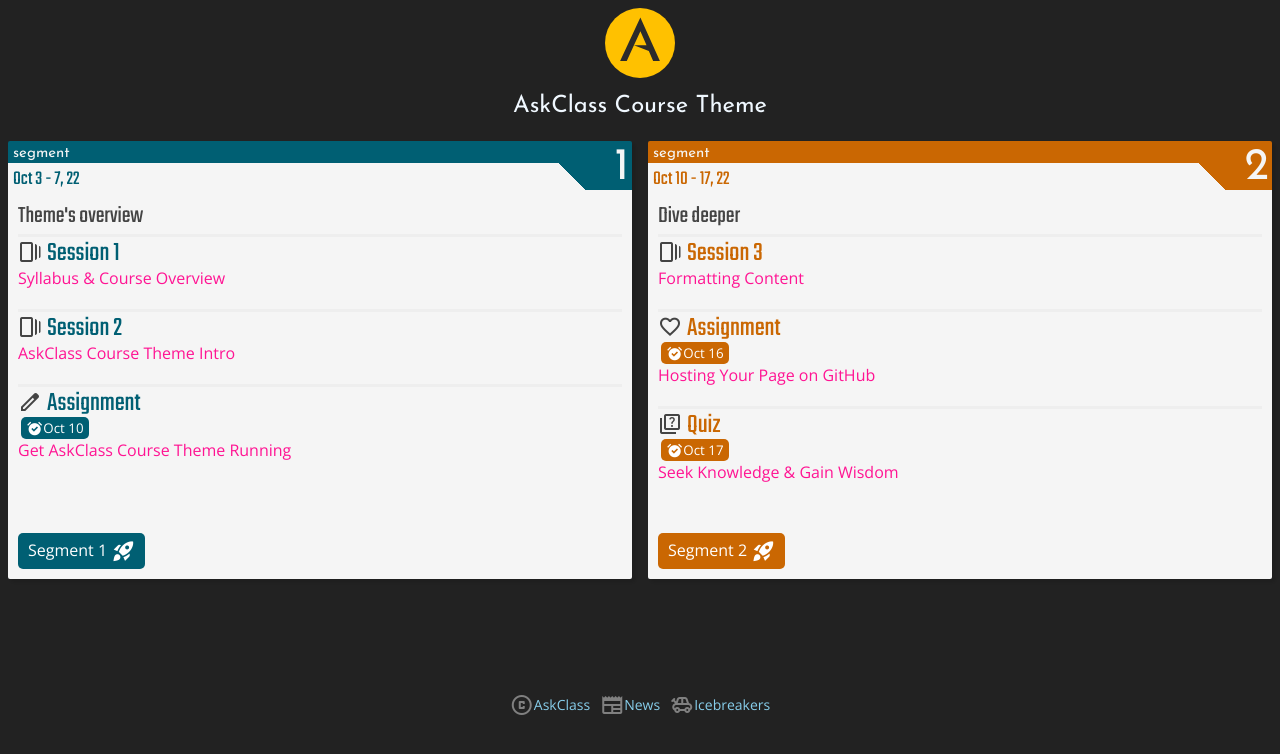
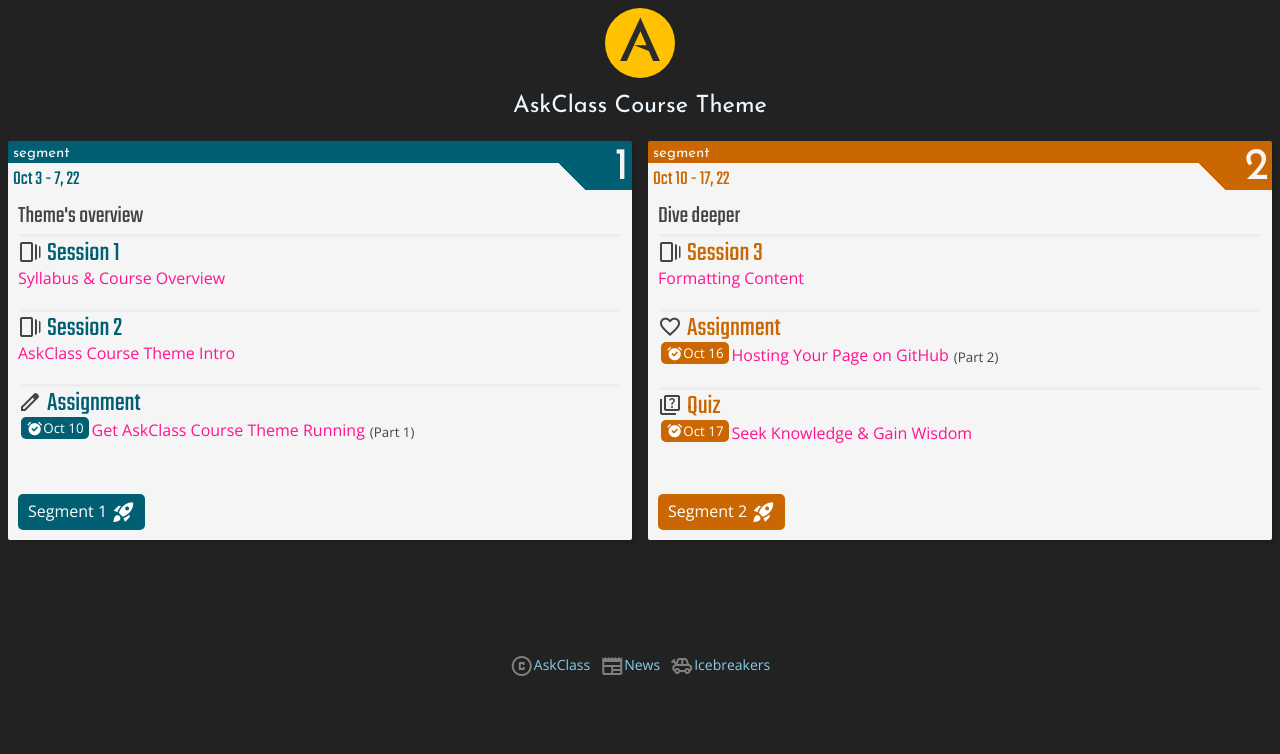
Before and after one commit to beAuthentic/askclass-course-theme, a Jekyll site: the page built from index.html, in a window 1280 px wide. Shown: the top 754 px of the page. Built offline with Jekyll 4.4.1, drawn with Linux system fonts in a browser that asks for light colours.

```diff
--- a/_data/sessions.yml
+++ b/_data/sessions.yml
@@ -24,6 +24,7 @@
   url: 'assignment-01'
   due: 2022-10-10
   points: 20
+  part: 1
 
 session-03:
   segment: 'week-02'
@@ -42,6 +43,7 @@
   url: 'assignment-02'
   due: 2022-10-16
   points: 20
+  part: 2
 
 quiz-01:
   segment: 'week-02'
--- a/_sass/_tab.scss
+++ b/_sass/_tab.scss
@@ -101,12 +101,11 @@
       color: $color-fg;
     }
     .due {
-      display: flex;
+      display: inline-flex;
       align-items: center;
       border-radius: 5px;
       margin: 0 3px;
       padding: 2px 5px;
-      width: fit-content;
       .material-symbols-outlined {
         font-size: 1.3em;
         font-variation-settings: 'FILL' 1;
@@ -114,6 +113,9 @@
       &.past {
         background-color: var(--darkColor);
       }
+    }
+    small {
+      margin-left: 5px;
     }
   }
   pre, code {
```
